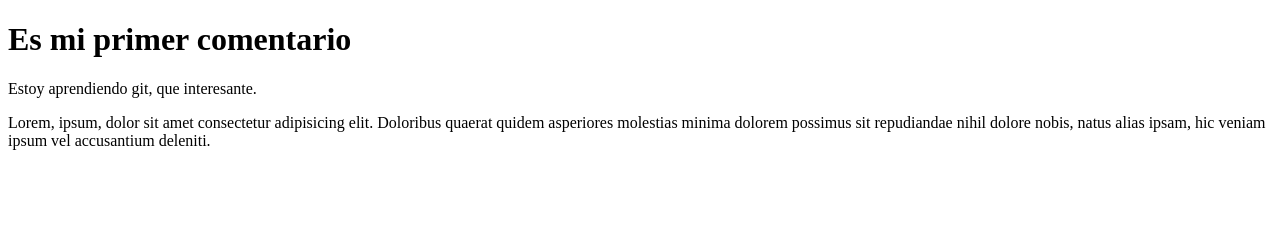
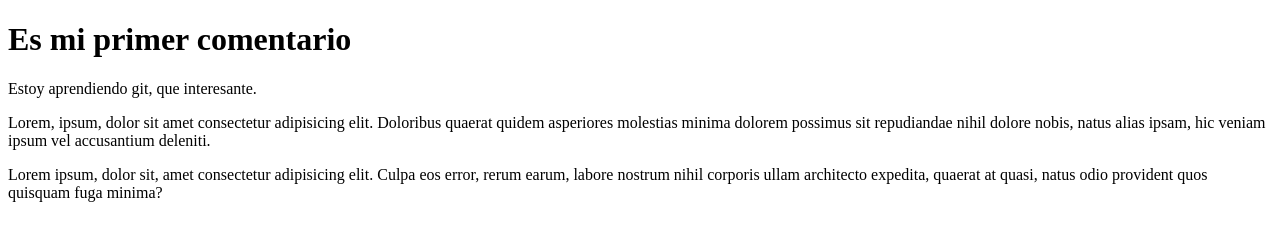
Before and after one commit to RulyYallico/blog_site_vitacora, a plain HTML site: page index.html in a window 1280 px wide. Drawn offline with Linux system fonts and the light colour scheme.

Commit message:
agregando un spangit add .

```diff
--- a/index.html
+++ b/index.html
@@ -13,5 +13,7 @@
 
 	<p>Lorem, ipsum, dolor sit amet consectetur adipisicing elit. Doloribus quaerat quidem asperiores molestias minima dolorem possimus sit repudiandae nihil dolore nobis, natus alias ipsam, hic veniam ipsum vel accusantium deleniti.</p>
 
+	<span>Lorem ipsum, dolor sit, amet consectetur adipisicing elit. Culpa eos error, rerum earum, labore nostrum nihil corporis ullam architecto expedita, quaerat at quasi, natus odio provident quos quisquam fuga minima?</span>
+
 </body>
 </html>
```
